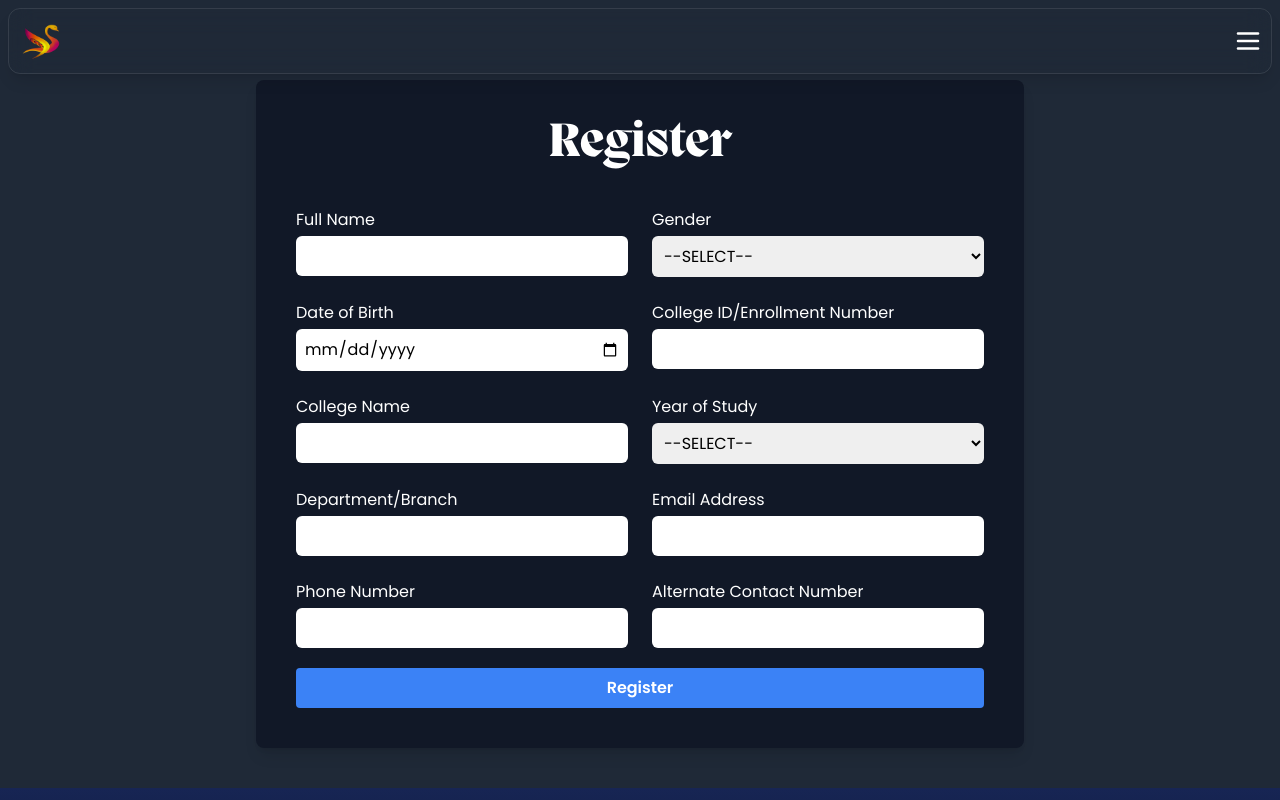
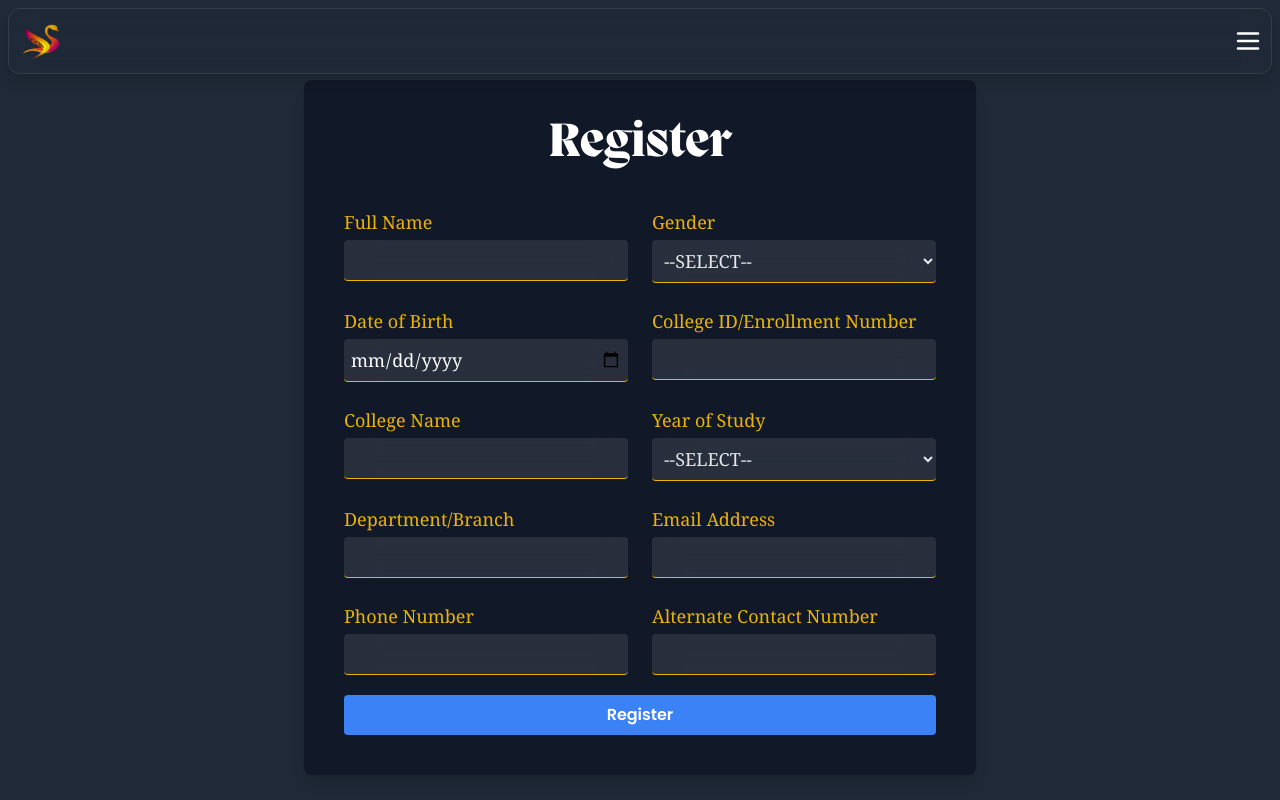
Before and after one commit to NIT-Meghalaya-Coding-Club/shishir-2026, a Next.js app: page /register-form in a window 1280 px wide. Shown: the top 800 px of the page. Built offline with nearby package versions, Linux system fonts and the light colour scheme.

Commit message:
change dropdown and input box

```diff
--- a/src/components/register-form/Dropdown.tsx
+++ b/src/components/register-form/Dropdown.tsx
@@ -4,17 +4,24 @@ interface DropdownProps {
     onChange?: (e: React.ChangeEvent<HTMLInputElement>) => void;
   }
 
-const Dropdown: React.FC<DropdownProps> = ({ title, options, onChange}) => {
+  const Dropdown: React.FC<DropdownProps> = ({ title, options, onChange }) => {
     return (
-      <div className="space-y-1 flex flex-col">
-      <label htmlFor={title}>{title}</label>
-      <select onChange={onChange} id={title} name={title} className="p-2 rounded-md text-black">
-        {options.map((option: string, index: number) => {
-          return <option key={index} value={option}>{option}</option>
-        })}
-      </select>
-    </div>
+      <div className="space-y-1 flex flex-col text-yellow-500 font-serif text-lg">
+        <label htmlFor={title}>{title}</label>
+        <select
+          onChange={onChange}
+          id={title}
+          name={title}
+          className="p-2 bg-white/10 text-gray-200 rounded-sm backdrop-blur-lg border-b-[1.2px] border-yellow-500 focus:outline-none focus:border-yellow-50 transition-all duration-200"
+        >
+          {options.map((option: string, index: number) => (
+            <option key={index} value={option} className="bg-white/10 text-gray-500">
+              {option}
+            </option>
+          ))}
+        </select>
+      </div>
     );
-}
+  };
 
-export default Dropdown;
+  export default Dropdown;
--- a/src/components/register-form/InputBox.tsx
+++ b/src/components/register-form/InputBox.tsx
@@ -7,16 +7,17 @@ interface InputBoxProps {
 
 const InputBox: React.FC<InputBoxProps> = ({ type, title, required = true, onChange }) => {
     return (
-        <div className="space-y-1 flex flex-col">
+        <div className="space-y-1 text-yellow-500 font-serif text-lg  flex flex-col">
           <label htmlFor={title}>{title}</label>
           <input
             onChange={onChange}
             name={title}
             id={title}
-            className="p-2 rounded-md text-black"
+            className="p-1.5 text-white bg-white/10 rounded-sm backdrop-blur-lg border-b-[1.1px] border-yellow-500 focus:outline-none focus:border-yellow-50 transition-all duration-200"
             type={type}
             required={required}
           />
+
         </div>
     );
 }
```
